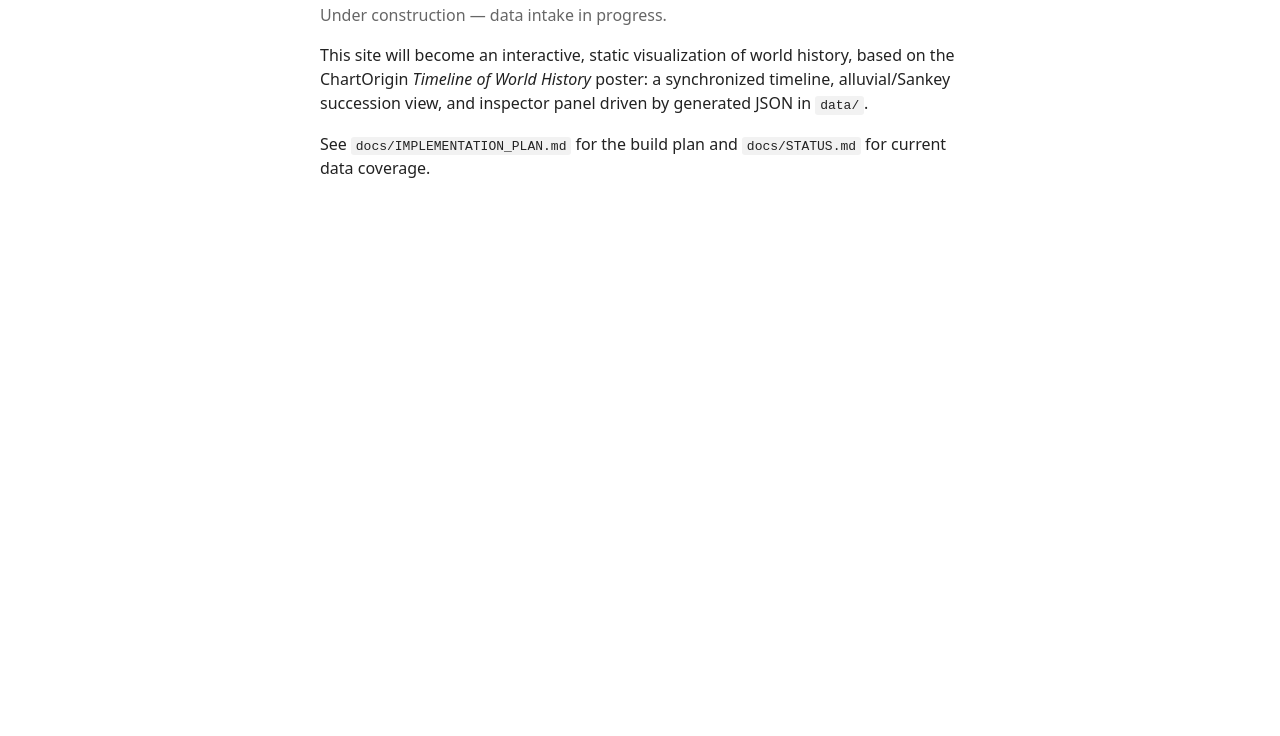
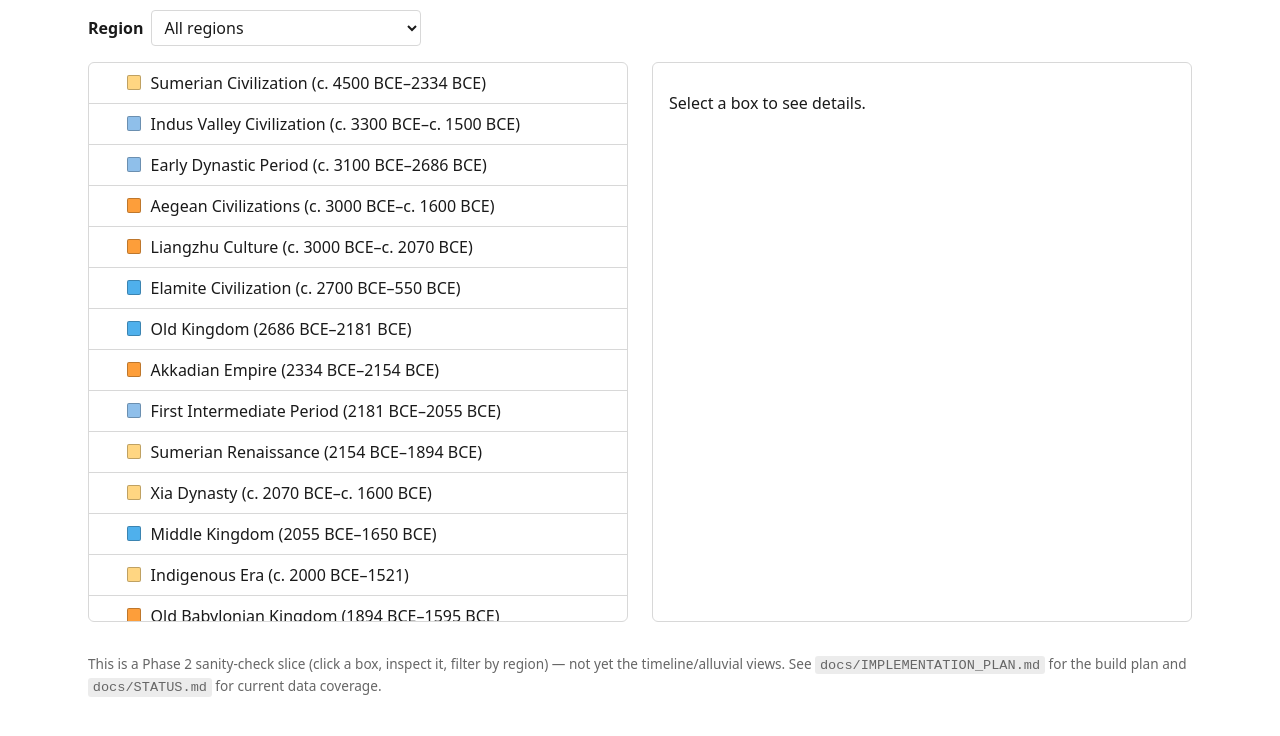
Before and after one commit to erikson1970/erikson1970.github.io, a plain HTML site: page index.html in a window 1280 px wide. Shown: the part 125-861 px from the top of the page. Before the commit the page ends 800 px from the top, so only its background shows below. Drawn offline with Linux system fonts and the light colour scheme.

Commit message:
Milestone 2: minimal static application (Phase 2)
A genuinely interactive first slice: load the generated JSON, list all
Boxes sorted by start year with color swatches, click to select and see
an inspector panel (name, dates, region, span, confidence, notes, URL,
linked SEAIs), and filter the list by region_group.

- js/data.js: loadAllData() fetches data/*.json in parallel and builds
  boxesById/seaisByBoxId/populationByBoxId indices; regionGroups() for
  the filter control.
- js/state.js: createStore(), a minimal pub-sub state container with the
  field shapes from docs/IMPLEMENTATION_PLAN.md Phase 2.
- js/app.js: wires data + state + DOM rendering; no framework, plain ES
  modules per AGENTS.md.
- css/history.css: minimal responsive styling; light/dark via
  prefers-color-scheme; selection state carries a checkmark + bold text,
  not just background color (AGENTS.md accessibility: color isn't the
  sole encoding); list items are real <button>s so click/keyboard both
  work with no hover-only interaction.
- index.html: real layout (header/status/summary, region filter, box
  list + inspector panels, footer), loads js/app.js as an ES module.

Runtime-verified with Node (built-in fetch, v18.15.0) against a local
static server and a minimal DOM stub (no browser available in this
environment): confirmed loadAllData/regionGroups against the real
data/*.json, createStore's subscribe/set/unsubscribe semantics, and the
full app.js wiring end-to-end (initial render shows 198 boxes/83
SEAIs/390 population rows/89 region rows, 13 region-filter options,
click-to-select renders the correct inspector content, region filter
narrows the list and clears selection). node --check passed on all three
new JS files (via temporary .mjs copies, since this repo has no
package.json declaring module type).

```diff
--- /dev/null
+++ b/css/history.css
@@ -0,0 +1,159 @@
+/* Minimal styling for the Phase 2 sanity-check UI: a filterable box list and
+   an inspector panel. Deliberately plain -- no framework, no build step (see
+   AGENTS.md "prefer plain HTML, CSS, modular JavaScript"). Layout/visual
+   design for the real timeline/alluvial views comes in later phases. */
+
+:root {
+  color-scheme: light dark;
+  --bg: #ffffff;
+  --fg: #1a1a1a;
+  --muted: #666666;
+  --border: #d8d8d8;
+  --accent: #2456a8;
+  --selected-bg: #eaf1fb;
+}
+
+@media (prefers-color-scheme: dark) {
+  :root {
+    --bg: #17191c;
+    --fg: #e8e8e8;
+    --muted: #a0a0a0;
+    --border: #3a3d42;
+    --accent: #6ea6ff;
+    --selected-bg: #1f2a3d;
+  }
+}
+
+* { box-sizing: border-box; }
+
+/* Visible sections still get a real <h2> for screen readers / structure,
+   but the two-panel layout doesn't need it printed on screen. */
+.visually-hidden-heading {
+  position: absolute;
+  width: 1px;
+  height: 1px;
+  padding: 0;
+  margin: -1px;
+  overflow: hidden;
+  clip: rect(0, 0, 0, 0);
+  white-space: nowrap;
+  border: 0;
+}
+
+body {
+  font-family: system-ui, sans-serif;
+  margin: 0;
+  padding: 1.5rem;
+  max-width: 72rem;
+  margin-inline: auto;
+  line-height: 1.5;
+  background: var(--bg);
+  color: var(--fg);
+}
+
+header h1 { margin-bottom: 0.25rem; }
+header .status { color: var(--muted); margin: 0.25rem 0; }
+header .status-error { color: #b3261e; }
+header .summary { color: var(--muted); font-size: 0.9rem; margin: 0.25rem 0 1rem; }
+
+.controls {
+  display: flex;
+  align-items: center;
+  gap: 0.5rem;
+  margin-bottom: 1rem;
+}
+.controls label { font-weight: 600; }
+.controls select {
+  font: inherit;
+  padding: 0.3rem 0.5rem;
+  border: 1px solid var(--border);
+  border-radius: 4px;
+  background: var(--bg);
+  color: var(--fg);
+}
+
+.panels {
+  display: grid;
+  grid-template-columns: 1fr 1fr;
+  gap: 1.5rem;
+}
+@media (max-width: 40rem) {
+  .panels { grid-template-columns: 1fr; }
+}
+
+#box-list {
+  list-style: none;
+  margin: 0;
+  padding: 0;
+  max-height: 70vh;
+  overflow-y: auto;
+  border: 1px solid var(--border);
+  border-radius: 6px;
+}
+#box-list li + li { border-top: 1px solid var(--border); }
+.box-empty { padding: 0.75rem; color: var(--muted); }
+
+.box-item {
+  display: flex;
+  align-items: center;
+  gap: 0.6rem;
+  width: 100%;
+  padding: 0.5rem 0.75rem;
+  border: none;
+  background: transparent;
+  color: inherit;
+  font: inherit;
+  text-align: left;
+  cursor: pointer;
+}
+.box-item:hover { background: var(--selected-bg); }
+.box-item:focus-visible {
+  outline: 2px solid var(--accent);
+  outline-offset: -2px;
+}
+.box-item.selected {
+  background: var(--selected-bg);
+  font-weight: 600;
+}
+/* Selection state also carries a text/shape cue (bold + a leading marker via
+   ::before), not just color -- AGENTS.md accessibility: color isn't the sole
+   encoding. */
+.box-item.selected::before {
+  content: "\2713";
+  color: var(--accent);
+  font-weight: 700;
+  width: 1rem;
+  flex: none;
+}
+.box-item:not(.selected)::before {
+  content: "";
+  width: 1rem;
+  flex: none;
+}
+
+.swatch {
+  width: 0.9rem;
+  height: 0.9rem;
+  border-radius: 2px;
+  border: 1px solid rgba(0, 0, 0, 0.25);
+  flex: none;
+}
+
+.box-label { overflow-wrap: anywhere; }
+
+#inspector {
+  border: 1px solid var(--border);
+  border-radius: 6px;
+  padding: 0.75rem 1rem;
+  max-height: 70vh;
+  overflow-y: auto;
+}
+#inspector h2 { margin-top: 0; }
+#inspector ul { margin: 0.25rem 0; padding-left: 1.25rem; }
+
+footer {
+  margin-top: 2rem;
+  color: var(--muted);
+  font-size: 0.85rem;
+}
+footer code { background: rgba(127, 127, 127, 0.15); padding: 0.1rem 0.3rem; border-radius: 3px; }
--- a/index.html
+++ b/index.html
@@ -5,32 +5,43 @@
 <meta name="viewport" content="width=device-width, initial-scale=1">
 <title>World History Explorer</title>
 <meta name="description" content="An interactive, static visualization of world history, built from the ChartOrigin Timeline of World History poster.">
-<style>
-  body {
-    font-family: system-ui, sans-serif;
-    max-width: 40rem;
-    margin: 4rem auto;
-    padding: 0 1.5rem;
-    line-height: 1.5;
-    color: #222;
-  }
-  h1 { margin-bottom: 0.25rem; }
-  .status { color: #666; }
-  code { background: #f2f2f2; padding: 0.1rem 0.3rem; border-radius: 3px; }
-</style>
+<link rel="stylesheet" href="css/history.css">
 </head>
 <body>
-  <h1>World History Explorer</h1>
-  <p class="status">Under construction &mdash; data intake in progress.</p>
-  <p>
-    This site will become an interactive, static visualization of world history,
-    based on the ChartOrigin <em>Timeline of World History</em> poster: a synchronized
-    timeline, alluvial/Sankey succession view, and inspector panel driven by generated
-    JSON in <code>data/</code>.
-  </p>
-  <p>
-    See <code>docs/IMPLEMENTATION_PLAN.md</code> for the build plan and
-    <code>docs/STATUS.md</code> for current data coverage.
-  </p>
+  <header>
+    <h1>World History Explorer</h1>
+    <p class="status" id="status">Loading data&hellip;</p>
+    <p class="summary" id="summary"></p>
+  </header>
+
+  <div class="controls">
+    <label for="region-filter">Region</label>
+    <select id="region-filter" aria-describedby="summary"></select>
+  </div>
+
+  <main class="panels">
+    <section aria-labelledby="list-heading">
+      <h2 id="list-heading" class="visually-hidden-heading">Boxes</h2>
+      <ul id="box-list"></ul>
+    </section>
+
+    <section id="inspector" aria-labelledby="inspector-heading">
+      <h2 id="inspector-heading" class="visually-hidden-heading">Inspector</h2>
+      <div id="inspector-content">
+        <p>Select a box to see details.</p>
+      </div>
+    </section>
+  </main>
+
+  <footer>
+    <p>
+      This is a Phase 2 sanity-check slice (click a box, inspect it, filter by
+      region) &mdash; not yet the timeline/alluvial views. See
+      <code>docs/IMPLEMENTATION_PLAN.md</code> for the build plan and
+      <code>docs/STATUS.md</code> for current data coverage.
+    </p>
+  </footer>
+
+  <script type="module" src="js/app.js"></script>
 </body>
 </html>
--- /dev/null
+++ b/js/app.js
@@ -0,0 +1,164 @@
+// Wiring: load data, hold shared state, render. This is the "small subset"
+// slice from AGENTS.md's Scope control -- a sortable/filterable list of
+// Boxes with click-to-select and an inspector panel, not yet the
+// timeline/alluvial views (docs/IMPLEMENTATION_PLAN.md Phases 3-4).
+
+import { loadAllData, regionGroups } from "./data.js";
+import { createStore } from "./state.js";
+
+const TODO_URL = "https://en.wikipedia.org/wiki/Time_management#Implementation_of_goals";
+
+const els = {
+  status: document.getElementById("status"),
+  summary: document.getElementById("summary"),
+  regionFilter: document.getElementById("region-filter"),
+  boxList: document.getElementById("box-list"),
+  inspector: document.getElementById("inspector-content"),
+};
+
+function setStatus(message, isError = false) {
+  els.status.textContent = message;
+  els.status.classList.toggle("status-error", isError);
+}
+
+function renderSummary(data) {
+  els.summary.textContent =
+    `${data.boxes.length} boxes • ${data.seais.length} SEAIs • ` +
+    `${data.population.length} population rows • ${data.regions.length} region-country rows`;
+}
+
+function populateRegionFilter(boxes) {
+  const groups = regionGroups(boxes);
+  els.regionFilter.innerHTML = "";
+  const allOption = document.createElement("option");
+  allOption.value = "all";
+  allOption.textContent = "All regions";
+  els.regionFilter.appendChild(allOption);
+  for (const group of groups) {
+    const option = document.createElement("option");
+    option.value = group;
+    option.textContent = group;
+    els.regionFilter.appendChild(option);
+  }
+}
+
+function filteredBoxes(data, state) {
+  return data.boxes
+    .filter((b) => state.regionFilter === "all" || b.region_group === state.regionFilter)
+    .slice()
+    .sort((a, b) => {
+      const ay = a.start_year ?? a.end_year ?? 0;
+      const by = b.start_year ?? b.end_year ?? 0;
+      return ay - by;
+    });
+}
+
+function renderList(data, state) {
+  const boxes = filteredBoxes(data, state);
+  els.boxList.innerHTML = "";
+
+  if (boxes.length === 0) {
+    const empty = document.createElement("li");
+    empty.className = "box-empty";
+    empty.textContent = "No boxes match this filter.";
+    els.boxList.appendChild(empty);
+    return;
+  }
+
+  for (const box of boxes) {
+    const li = document.createElement("li");
+    const button = document.createElement("button");
+    button.type = "button";
+    button.className = "box-item";
+    button.setAttribute("aria-pressed", String(box.box_id === state.selectedBoxId));
+    if (box.box_id === state.selectedBoxId) button.classList.add("selected");
+
+    const swatch = document.createElement("span");
+    swatch.className = "swatch";
+    swatch.style.backgroundColor = box.color_hex || "transparent";
+    swatch.setAttribute("aria-hidden", "true");
+
+    const label = document.createElement("span");
+    label.className = "box-label";
+    label.textContent = `${box.box_name} (${box.start_label ?? "?"}–${box.end_label ?? "?"})`;
+
+    button.append(swatch, label);
+    button.addEventListener("click", () => {
+      store.set({ selectedBoxId: box.box_id === store.get().selectedBoxId ? null : box.box_id });
+    });
+
+    li.appendChild(button);
+    els.boxList.appendChild(li);
+  }
+}
+
+function renderInspector(data, state) {
+  const boxId = state.selectedBoxId;
+  if (!boxId) {
+    els.inspector.innerHTML = "<p>Select a box to see details.</p>";
+    return;
+  }
+
+  const box = data.boxesById.get(boxId);
+  if (!box) {
+    els.inspector.innerHTML = "<p>Selected box not found.</p>";
+    return;
+  }
+
+  const seais = data.seaisByBoxId.get(boxId) || [];
+  const urlLine =
+    box.url && box.url !== TODO_URL
+      ? `<p><a href="${escapeAttr(box.url)}">Wikipedia</a></p>`
+      : "<p>Wikipedia: not yet added (placeholder).</p>";
+
+  const seaiList = seais.length
+    ? `<ul>${seais.map((s) => `<li>${escapeHtml(s.name)} (${escapeHtml(String(s.year_label ?? s.year ?? "?"))})</li>`).join("")}</ul>`
+    : "<p>None recorded.</p>";
+
+  els.inspector.innerHTML = `
+    <h2>${escapeHtml(box.box_name)}</h2>
+    <p>${escapeHtml(box.start_label ?? "?")}–${escapeHtml(box.end_label ?? "?")}</p>
+    <p>Region: ${escapeHtml(box.region_group ?? "?")} — Span: ${escapeHtml(box.span ?? "?")}</p>
+    <p>Confidence: ${escapeHtml(box.confidence ?? "?")}</p>
+    ${box.notes ? `<p>Notes: ${escapeHtml(box.notes)}</p>` : ""}
+    ${urlLine}
+    <h3>SEAIs (${seais.length})</h3>
+    ${seaiList}
+  `;
+}
+
+function escapeHtml(str) {
+  return String(str).replace(/[&<>"']/g, (c) => ({ "&": "&amp;", "<": "&lt;", ">": "&gt;", '"': "&quot;", "'": "&#39;" }[c]));
+}
+function escapeAttr(str) {
+  return escapeHtml(str);
+}
+
+let store;
+
+async function main() {
+  setStatus("Loading data…");
+  let data;
+  try {
+    data = await loadAllData("data/");
+  } catch (err) {
+    setStatus(`Failed to load data: ${err.message}`, true);
+    return;
+  }
+
+  setStatus("");
+  renderSummary(data);
+  populateRegionFilter(data.boxes);
+
+  store = createStore();
+  store.subscribe((state) => {
+    renderList(data, state);
+    renderInspector(data, state);
+  });
+
+  els.regionFilter.addEventListener("change", () => {
+    store.set({ regionFilter: els.regionFilter.value, selectedBoxId: null });
+  });
+}
+
+main();
--- /dev/null
+++ b/js/data.js
@@ -0,0 +1,58 @@
+// Data loading. Fetches the generated JSON in data/ and builds a few
+// convenience indices. This module knows nothing about rendering or state --
+// see docs/IMPLEMENTATION_PLAN.md Phase 2 ("separate data loading, state
+// management, and rendering").
+
+const FILES = {
+  boxes: "boxes.json",
+  seais: "seais.json",
+  population: "population.json",
+  regions: "regions.json",
+};
+
+/**
+ * Load boxes/seais/population/regions from `baseUrl` (default "data/") and
+ * return { boxes, seais, population, regions, boxesById, seaisByBoxId,
+ * populationByBoxId }.
+ */
+export async function loadAllData(baseUrl = "data/") {
+  const entries = Object.entries(FILES);
+  const responses = await Promise.all(
+    entries.map(([, filename]) => fetch(baseUrl + filename))
+  );
+
+  const tables = {};
+  for (let i = 0; i < entries.length; i++) {
+    const [key, filename] = entries[i];
+    const res = responses[i];
+    if (!res.ok) {
+      throw new Error(`failed to load ${baseUrl}${filename}: ${res.status} ${res.statusText}`);
+    }
+    tables[key] = await res.json();
+  }
+
+  return { ...tables, ...buildIndices(tables) };
+}
+
+function buildIndices({ boxes, seais, population }) {
+  const boxesById = new Map(boxes.map((b) => [b.box_id, b]));
+
+  const seaisByBoxId = new Map();
+  for (const s of seais) {
+    if (!seaisByBoxId.has(s.box_id)) seaisByBoxId.set(s.box_id, []);
+    seaisByBoxId.get(s.box_id).push(s);
+  }
+
+  const populationByBoxId = new Map();
+  for (const p of population) {
+    if (!populationByBoxId.has(p.box_id)) populationByBoxId.set(p.box_id, []);
+    populationByBoxId.get(p.box_id).push(p);
+  }
+
+  return { boxesById, seaisByBoxId, populationByBoxId };
+}
+
+/** Distinct `region_group` values from Boxes, sorted, for a filter control. */
+export function regionGroups(boxes) {
+  return [...new Set(boxes.map((b) => b.region_group).filter(Boolean))].sort();
+}
--- /dev/null
+++ b/js/state.js
@@ -0,0 +1,34 @@
+// Shared application state. Deliberately tiny: a plain object, a set()
+// that merges a patch and notifies subscribers, and nothing else. See
+// docs/IMPLEMENTATION_PLAN.md Phase 2 for the field shapes this follows.
+
+const initialState = () => ({
+  selectedBoxId: null,
+  selectedSeaiId: null,
+  regionFilter: "all",
+  countryFilter: "all",
+  yearStart: -3000,
+  yearEnd: 2026,
+  widthMode: "equal",
+  showSeais: true,
+});
+
+export function createStore() {
+  let state = initialState();
+  const subscribers = new Set();
+
+  return {
+    get: () => state,
+    /** Shallow-merge `patch` into state, then notify every subscriber. */
+    set(patch) {
+      state = { ...state, ...patch };
+      for (const fn of subscribers) fn(state);
+    },
+    /** Call `fn(state)` on every change (and once immediately). Returns an unsubscribe function. */
+    subscribe(fn) {
+      subscribers.add(fn);
+      fn(state);
+      return () => subscribers.delete(fn);
+    },
+  };
+}
```
